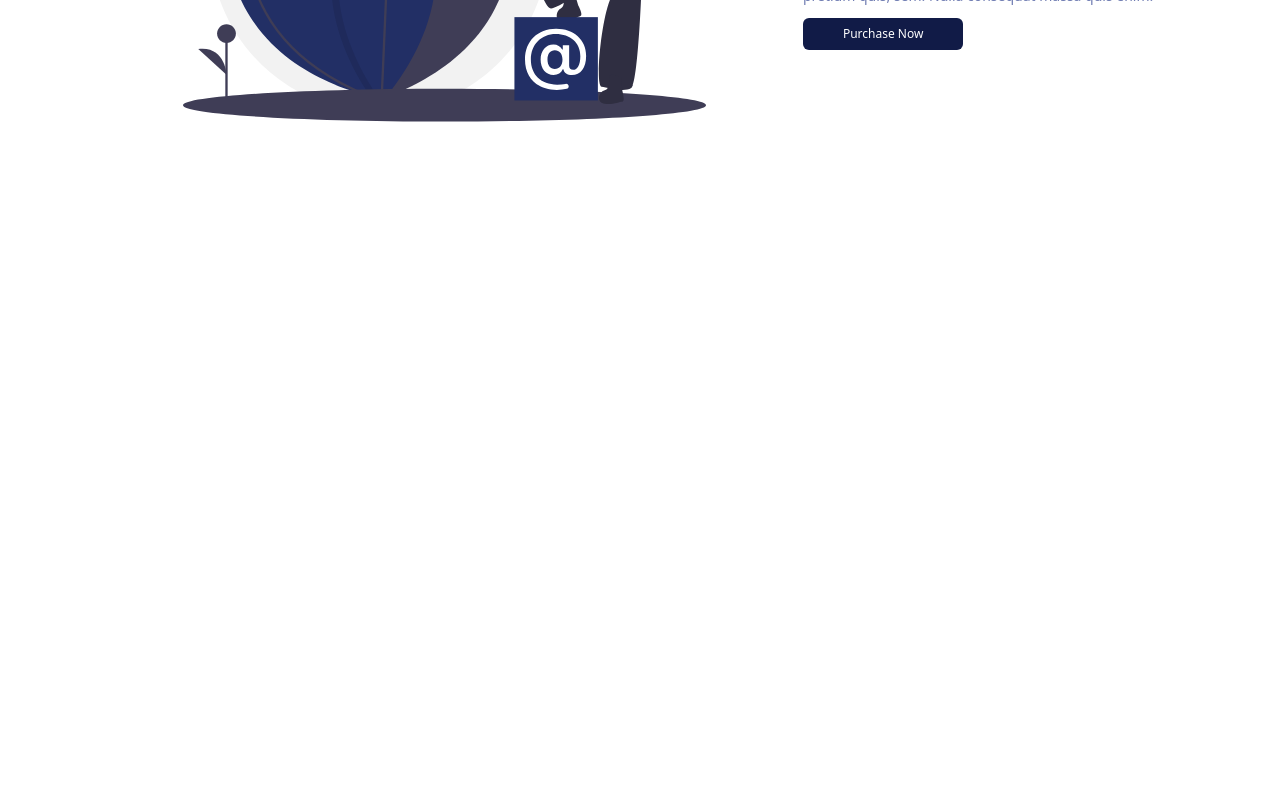
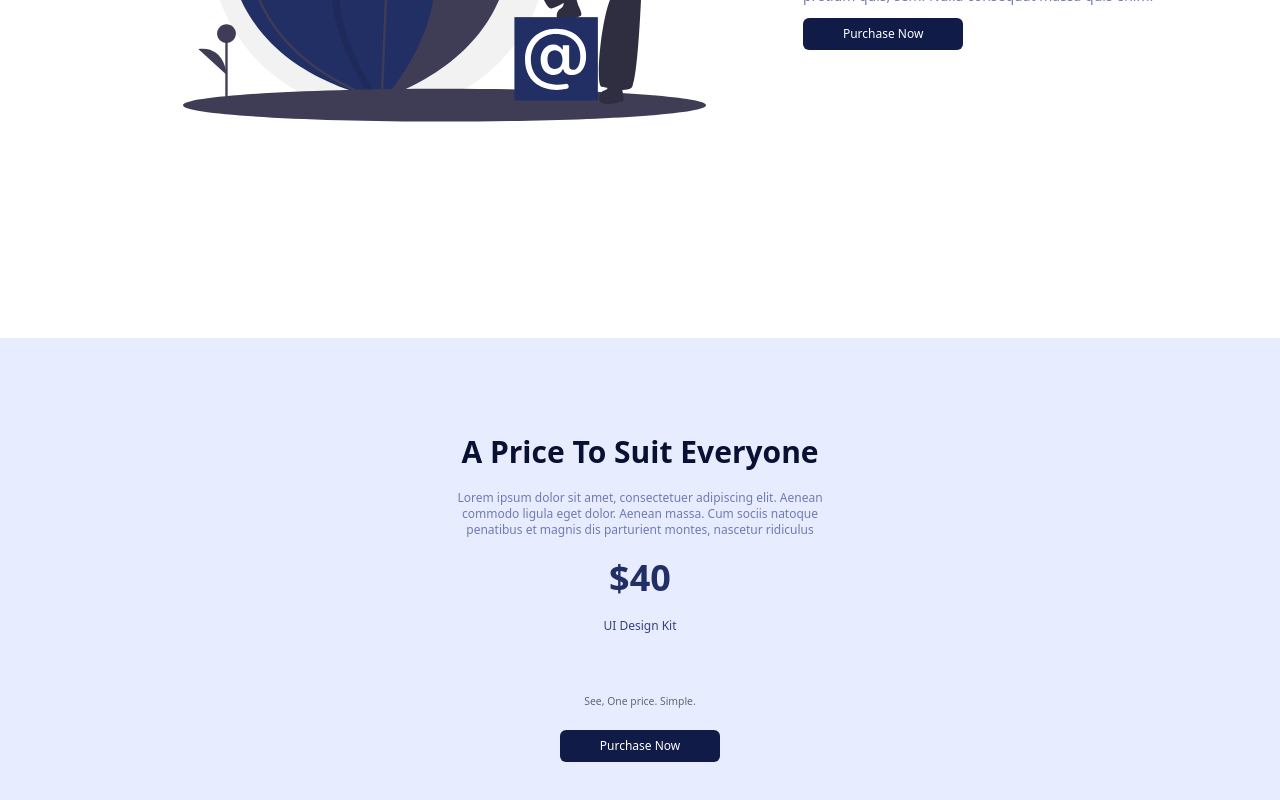
Before and after one commit to ajeigbepaul/Landingpage, a React (Vite) app in the folder landingpage/: page / in a window 1280 px wide. Shown: the part 3726-4526 px from the top of the page. Before the commit the page ends 4064 px from the top, so only its background shows below. Built offline with nearby package versions, Linux system fonts and the light colour scheme.

Commit message:
added another section

```diff
--- a/landingpage/src/App.jsx
+++ b/landingpage/src/App.jsx
@@ -120,6 +120,32 @@ const App = () => {
 
       </div>
 </div>
+
+    <div className="flex-row bg-[#E7ECFF] h-screen items-center justify-center
+                     pt-24 space-y-5 ">
+
+      <div><h2 className="text-[#091133]  text-3xl font-semibold text-center">
+        A Price To Suit Everyone</h2></div>
+     <div className="justify-center flex">
+       <p className="text-[#6F7CB2] text-center w-[32%] text-xs ">
+        Lorem ipsum dolor sit amet, consectetuer adipiscing elit. Aenean commodo
+         ligula eget dolor. Aenean massa. Cum sociis natoque penatibus et magnis dis
+          parturient montes, nascetur ridiculus
+      </p>
+      </div>
+      <div className="justify-center flex">
+        <p className="text-[#222F65] font-semibold text-4xl">$40</p>
+      </div>
+     < div className="justify-center flex">
+        <p className="text-[#37447E] text-xs">UI Design Kit</p>
+      </div>
+      < div className="justify-center flex pt-10">
+        <p className="text-[#5D6970] text-[0.65rem]"> See, One price. Simple.</p>
+      </div>
+      < div className="justify-center flex">
+      <Button title="Purchase Now" />
+      </div>
+    </div>
     </div>
   );
 };
```
